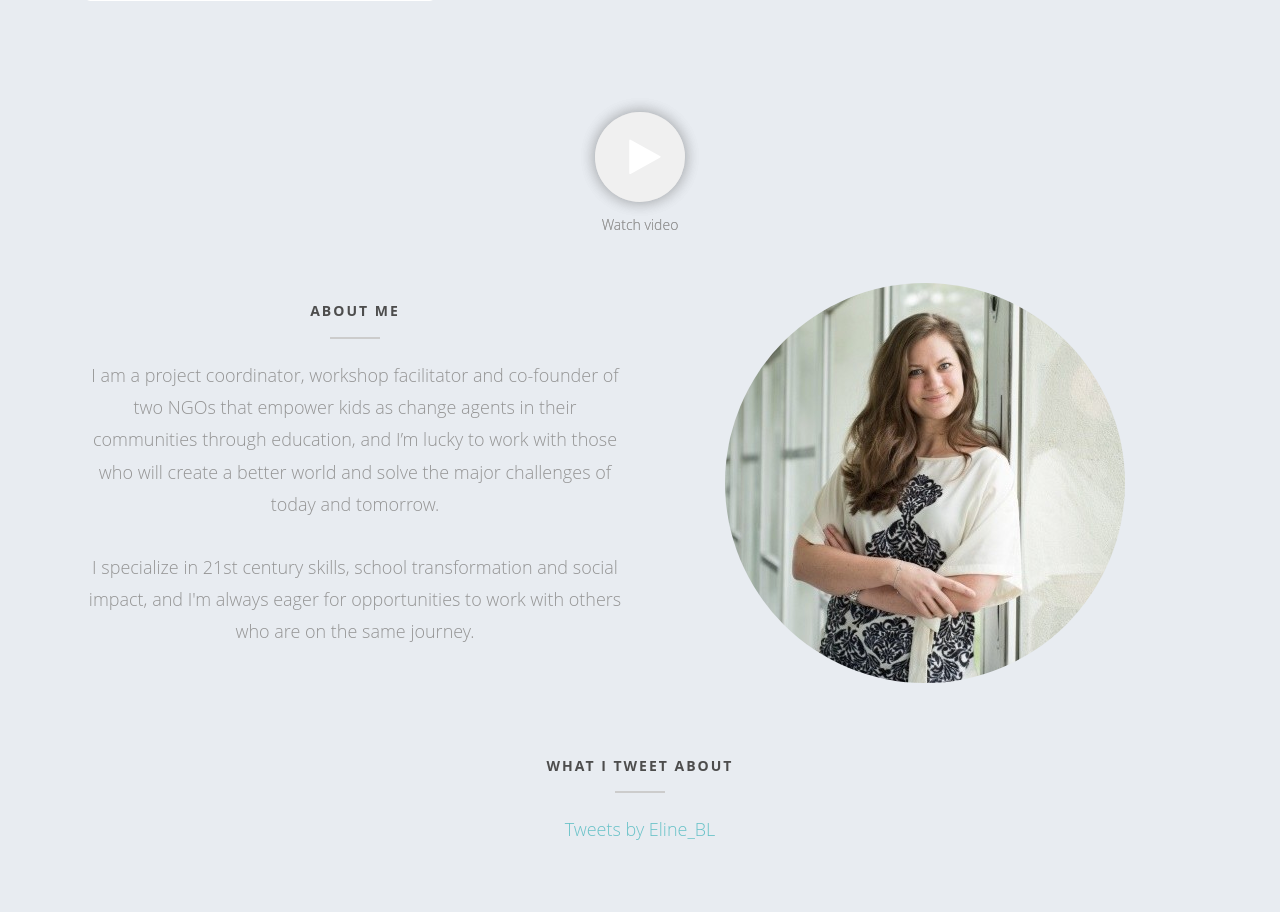
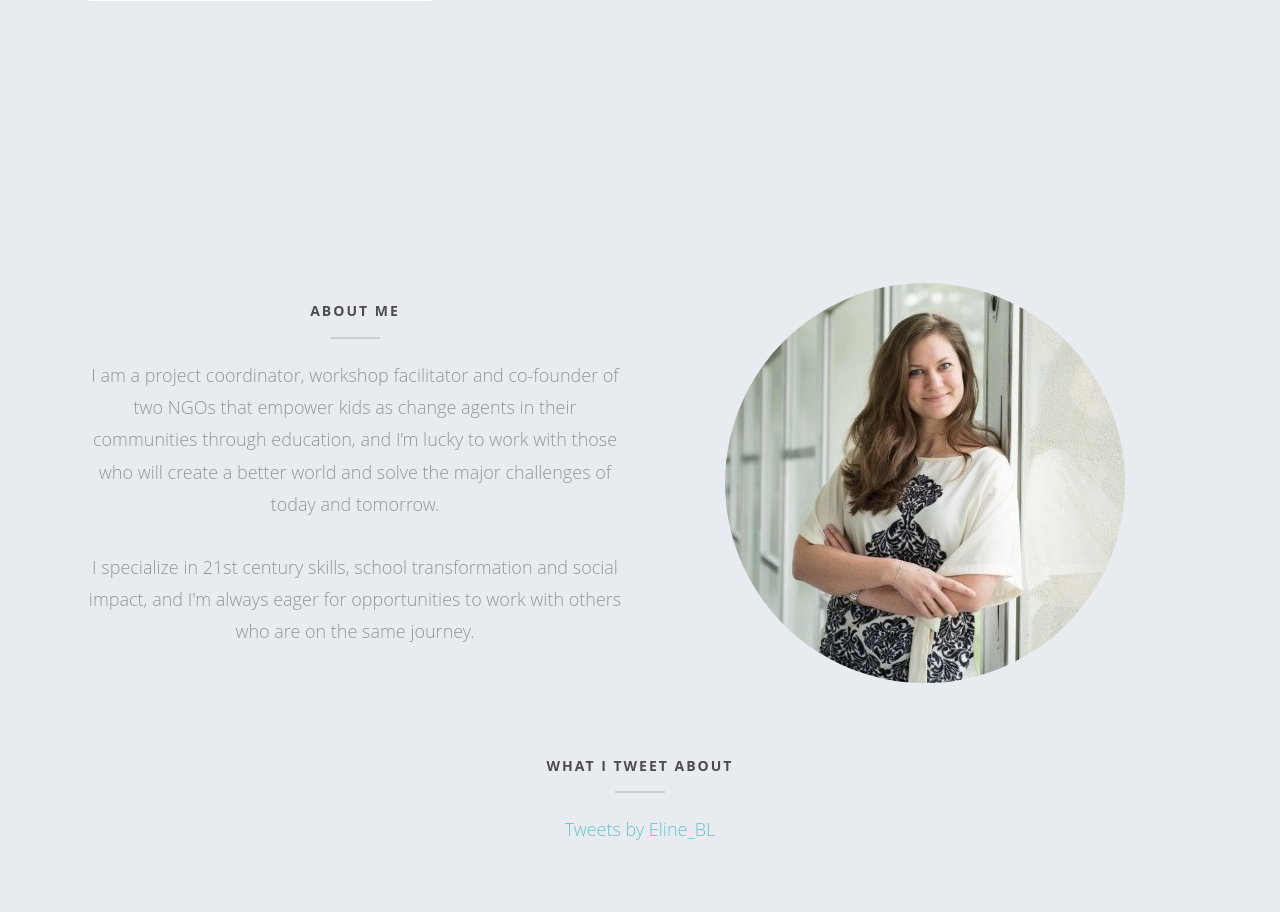
Before and after one commit to elinelund/elinelund.github.io, a plain HTML site: page index.html in a window 1280 px wide. Shown: the part 1598-2510 px from the top of the page. Drawn offline with Linux system fonts and the light colour scheme; a web font is replaced by a local one.

Commit message:
Remove video link

```diff
--- a/index.html
+++ b/index.html
@@ -88,14 +88,7 @@
 
 
 	<a href="#" data-nav-section="team">My Work</a>
-
-
-
 	<a href="#" data-nav-section="about">About</a>
-
-
-
-
 	<a href="#" data-nav-section="contact">Get In Touch</a>
 
 
@@ -188,10 +181,6 @@
 
 
 	<div id="fh5co-about" data-section="about">
-
-  <div class="fh5co-video"><a href="https://vimeo.com/channels/staffpicks/93951774" class="popup-vimeo"><i class="icon-play2"></i></a> <span>Watch video</span></div>
-
-  <div class="fh5co-video"><a href="https://vimeo.com/channels/staffpicks/93951774" class="popup-vimeo"><i class="icon-play2"></i></a> <span>Watch video</span></div>
 
   <div class="container">
     <div class="col-md-6 text-center fh5co-heading">
```
